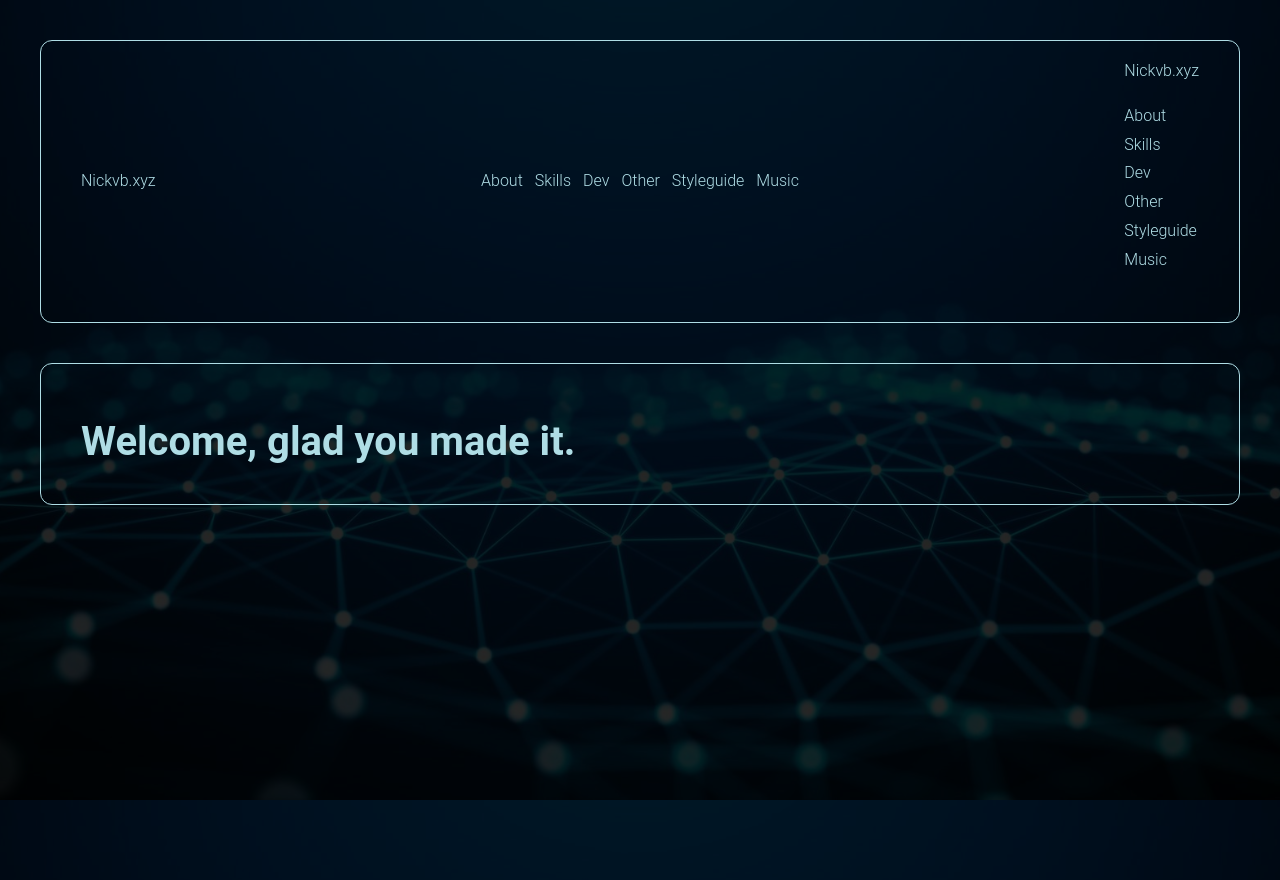
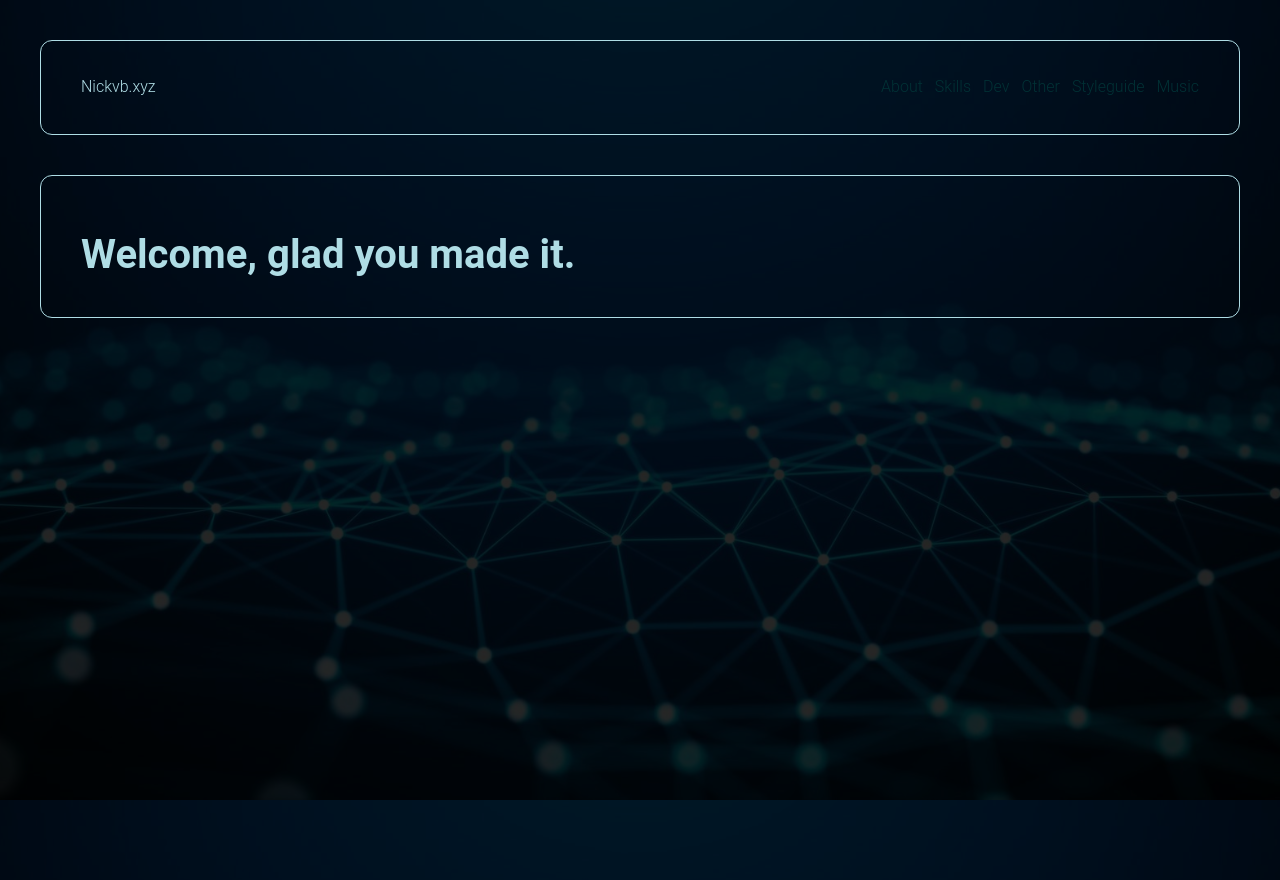
Before and after one commit to nvonbuttlar/portfolio-2025, a React (Vite) app: page / in a window 1280 px wide. Built offline with nearby package versions, Linux system fonts and the light colour scheme.

Commit message:
begin mobile menu

```diff
--- a/src/components/MobileMenu.jsx
+++ b/src/components/MobileMenu.jsx
@@ -1,29 +1,10 @@
+import NavList from "./NavList";
 
-
-export default function MobileMenu() {
+export default function MobileMenu({showMobileMenu}) {
   return (
-    <div className="mobile-menu">
+    <div className={`mobile-menu ${showMobileMenu ? "mobile-menu--active" : ""}`}>
       <div>Nickvb.xyz</div>
-      <ul className="mobile-menu__nav-list">
-        <li>
-          <a href="/about">About</a>
-        </li>
-        <li>
-          <a href="/skills">Skills</a>
-        </li>
-        <li>
-          <a href="/development">Dev</a>
-        </li>
-        <li>
-          <a href="/other">Other</a>
-        </li>
-        <li>
-          <a href="/styleguide">Styleguide</a>
-        </li>
-        <li>
-          <a href="/music">Music</a>
-        </li>
-      </ul>
+      <NavList showMobileMenu={showMobileMenu} />
     </div>
   );
 }
--- /dev/null
+++ b/src/components/NavList.jsx
@@ -0,0 +1,25 @@
+export default function NavList({showMobileMenu}) {
+
+  return (
+    <ul className={`nav__list ${showMobileMenu ? "nav__list--active" : ""}`}>
+      <li className="nav__link">
+        <a href="/about">About</a>
+      </li>
+      <li className="nav__link">
+        <a href="/skills">Skills</a>
+      </li>
+      <li className="nav__link">
+        <a href="/development">Dev</a>
+      </li>
+      <li className="nav__link">
+        <a href="/other">Other</a>
+      </li>
+      <li className="nav__link">
+        <a href="/styleguide">Styleguide</a>
+      </li>
+      <li className="nav__link">
+        <a href="/music">Music</a>
+      </li>
+    </ul>
+  );
+}
--- a/src/components/Navbar.jsx
+++ b/src/components/Navbar.jsx
@@ -2,6 +2,7 @@ import { Bars3Icon } from '@heroicons/react/16/solid'
 import { XMarkIcon } from '@heroicons/react/16/solid'
 import { useState } from 'react'
 import MobileMenu from './MobileMenu';
+import NavList from "./NavList";
 
 export default function Navbar() {
   const [showMobileMenu, setShowMobileMenu] = useState(false);
@@ -18,27 +19,8 @@ export default function Navbar() {
         <XMarkIcon className="nav__mobile-icon" onClick={() => toggleMenu()} /> :
         <Bars3Icon className="nav__mobile-icon" onClick={() => toggleMenu()} />
       }
-      <ul className="nav__list">
-        <li>
-          <a href="/about">About</a>
-        </li>
-        <li>
-          <a href="/skills">Skills</a>
-        </li>
-        <li>
-          <a href="/development">Dev</a>
-        </li>
-        <li>
-          <a href="/other">Other</a>
-        </li>
-        <li>
-          <a href="/styleguide">Styleguide</a>
-        </li>
-        <li>
-          <a href="/music">Music</a>
-        </li>
-      </ul>
-      <MobileMenu />
+      <NavList />
+      <MobileMenu showMobileMenu={showMobileMenu} />
     </nav>
   );
 }
--- a/src/scss/_global.scss
+++ b/src/scss/_global.scss
@@ -67,6 +67,18 @@ ul {
       display: flex;
       gap: 12px;
     }
+
+    &--active {
+      display: block;
+    }
+  }
+
+  &__link {
+    color: $deep-teal;
+
+    a {
+      color: inherit;
+    }
   }
 
   &__mobile-icon {
@@ -76,6 +88,20 @@ ul {
 
     @include respond-to(large) {
       display: none;
+    }
+  }
+
+  .mobile-menu {
+    position: absolute;
+    top: 0;
+    left: -100%;
+    height: 100%;
+    width: 100%;
+    transition: left 0.25s ease-in;
+    background-color: $powder-blue;
+
+    &.mobile-menu--active {
+      left: 0;
     }
   }
 }
```
